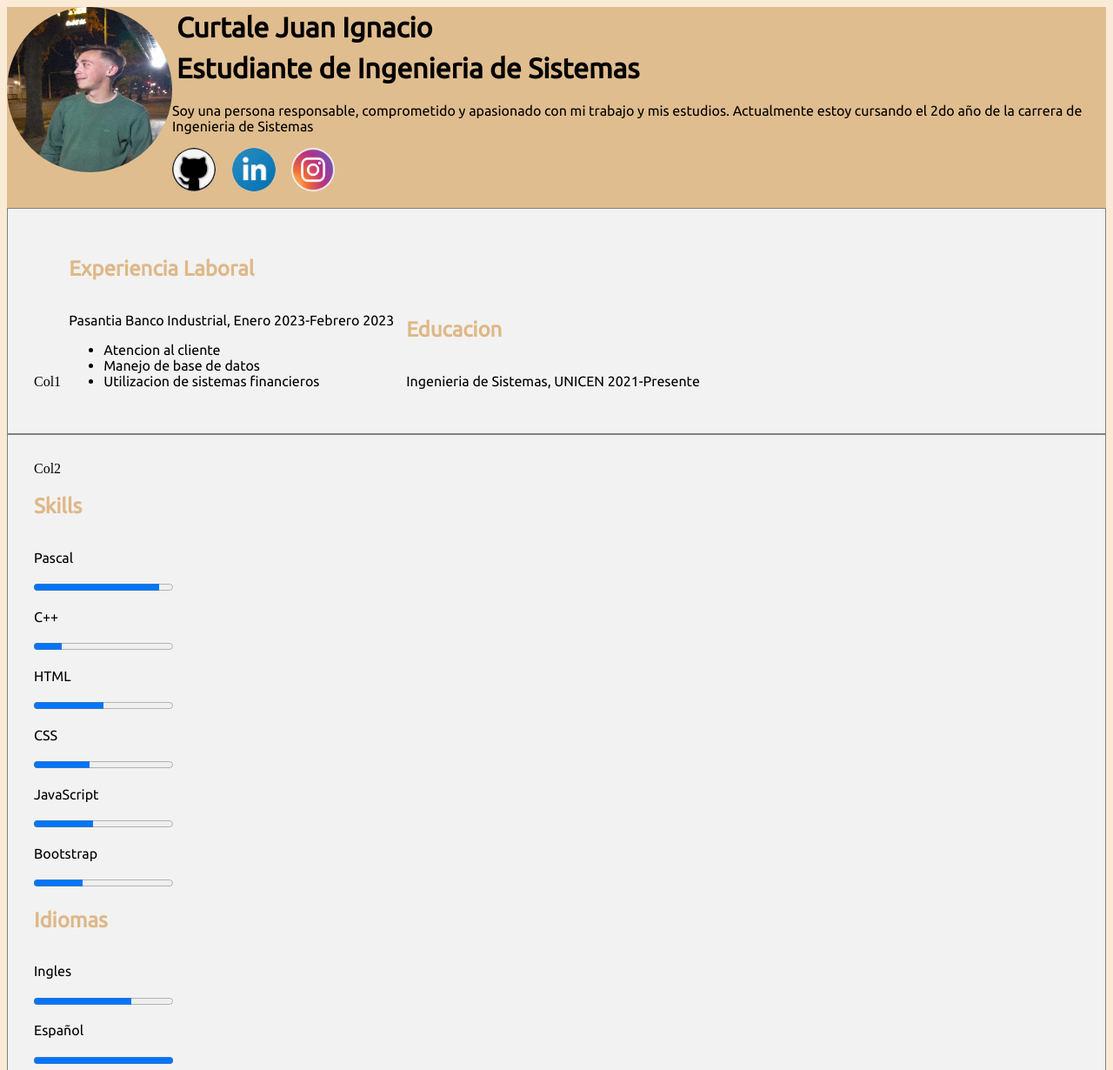
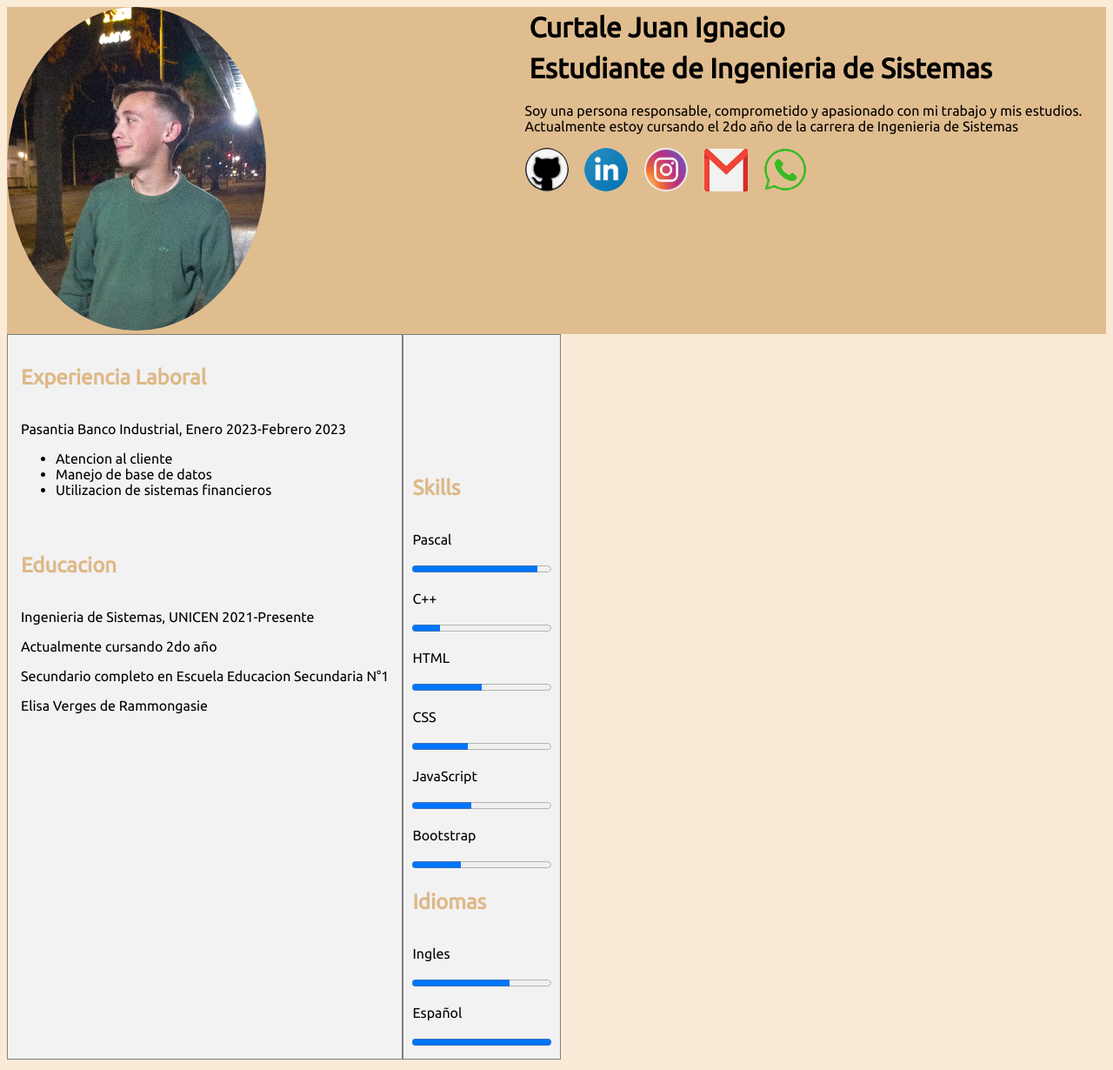
Before and after one commit to JuaniCurtale/JuaniCurtale.github.io, a plain HTML site: page index.html in a window 1280 px wide. Shown: the top 1230 px of the page at 87% size. Drawn offline with Linux system fonts and the light colour scheme.

Commit message:
ultima version 20/1

```diff
--- a/estilos/habilidades.css
+++ b/estilos/habilidades.css
@@ -1,17 +1,25 @@
 
 .row > div{
     background: #f2f2f2;
-    padding: 30px;
+    padding: 10px;
     border: 1px solid grey;
+    display: table-cell;
   }
-#foto_perfil{
-    border-radius: 300px;
-    height: 190px;
-    width: 190px;
 
-}
+@media only screen and (max-width: 600px) {
+    #foto_perfil {
+      width: 100%;
+      border-radius: 80%;
+    }
+  }
+@media only screen and (min-width: 600px) {
+    #foto_perfil {
+      width: 50%;
+      border-radius: 80%;
+    }
+  }
 
-p,li {
+span,p,li {
     font-family: 'Ubuntu', sans-serif;
 }
 
@@ -85,11 +93,18 @@ body{
     margin-top: 0px;
 }
 
-#gmail_foto, #whatsapp_foto{
-
+ #whatsapp_foto{
     height: 50px;
     width: 50px;
     padding: 0px;
     border: 0px;
     margin-right: 15px;
 }
+
+#gmail_foto{
+    height: 49px;
+    width: 50px;
+    padding: 0px;
+    border: 0px;
+    margin-right: 15px;
+}
--- a/index.html
+++ b/index.html
@@ -9,7 +9,7 @@
     <link rel="preconnect" href="https://fonts.googleapis.com"><link rel="preconnect" href="https://fonts.gstatic.com" crossorigin><link href="https://fonts.googleapis.com/css2?family=Roboto:wght@100&family=Ubuntu:ital,wght@1,500&display=swap" rel="stylesheet">
     <link rel="preconnect" href="https://fonts.googleapis.com"><link rel="preconnect" href="https://fonts.gstatic.com" crossorigin><link href="https://fonts.googleapis.com/css2?family=Roboto:wght@100&family=Ubuntu:ital,wght@0,400;1,500&display=swap" rel="stylesheet">
     <link rel="stylesheet" href="http://cdnjs.cloudflare.com/ajax/libs/font-awesome/4.4.0/css/font-awesome.min.css">
-
+    <link rel="icon" href="images/yo.jpg">
 </head>
 <body>
         <div id="portada">
@@ -24,6 +24,8 @@
                     <a class="gitHub" href="https://github.com/JuaniCurtale/CV" ><img id="github_foto"  src="images/github-removebg-preview.png" alt="foto github"></a>
                     <a class="linkedin" href="https://ar.linkedin.com/in/juan-ignacio-curtale-33a0a4234?trk=people-guest_people_search-card" ><img id="linkedin_foto" src="images/linkedin.jpeg" alt="foto_linkedin"></a>
                     <a class="instagram" href="https://instagram.com/juanicurtale?igshid=YmMyMTA2M2Y="><img id="instagram_foto" src="images/instagram ong.png" alt="fotoinsta"></a>
+                    <a class="gmail" href="mailto:curtalejuani6@gmail.com"><img id="gmail_foto" src="images/gmail png.jpg"></a>
+                    <a class="whatsapp" href="https://wa.me/+5492281366101"><img id="whatsapp_foto" src="images/whatsapp-removebg-preview.png" alt="logo whatsapp"></a>
                 </p>
             </span>
             </div>
@@ -32,8 +34,8 @@
     <div class="container">
         <div class="row">
             <div class="col">
-                Col1
-                    <section id="experiencia_laboral">
+
+                    <span id="experiencia_laboral">
                         <h2>Experiencia Laboral</h2>
                         <p class="col-sm-6 col-xs-12">Pasantia Banco Industrial, Enero 2023-Febrero 2023</p>
                         <ul>
@@ -41,17 +43,19 @@
                             <li>Manejo de base de datos</li>
                             <li>Utilizacion de sistemas financieros</li>
                         </ul>
-                    </section>
-
-                    <section id="educacion">
+                    </span>
+                    <br></br>
+                    <span id="educacion">
                         <h2 >Educacion </h2>
                         <p>Ingenieria de Sistemas, UNICEN 2021-Presente</p>
-                    </section>
+                        <span>Actualmente cursando 2do año</span>
+                        <p>Secundario completo en Escuela Educacion Secundaria N°1</p>
+                        <p>Elisa Verges de Rammongasie</p>
+                    </span>
             </div>
 
             <div class="col">
-                Col2
-                    <section id="Skills">
+                    <div id="Skills">
                         <h2>Skills</h2>
                         <p>Pascal</p>
                         <progress value="90" max="100">90%</progress>
@@ -65,26 +69,17 @@
                         <progress value="43" max="100">43%</progress>
                         <p>Bootstrap</p>
                         <progress value="35" max="100">35%</progress>
-                    </section>
+                    </div>
 
-                    <section id="Idiomas">
+                    <div id="Idiomas">
                         <h2>Idiomas</h2>
                         <p>Ingles</p>
                         <progress value="70" max="100">70%</progress>
                         <p>Español</p>
                         <progress value="100" max="100">100%</progress>
-                    </section>
+                    </div>
             </div>
         </div>
     </div>
-
-
-            <section id="Contacto">
-                <h2>Contacto</h2>
-                <p>
-                    <a class="gmail" href="mailto:curtalejuani6@gmail.com"><img id="gmail_foto" src="images/gmail_png-removebg-preview.png"></a>
-                    <a class="whatsapp" href="https://wa.me/+5492281366101"><img id="whatsapp_foto" src="images/whatsapp-removebg-preview.png" alt="logo whatsapp"></a>
-                </p>
-            </section>
 </body>
 </html>
```
Also changed, not shown: images/gmail png.jpg (added).
